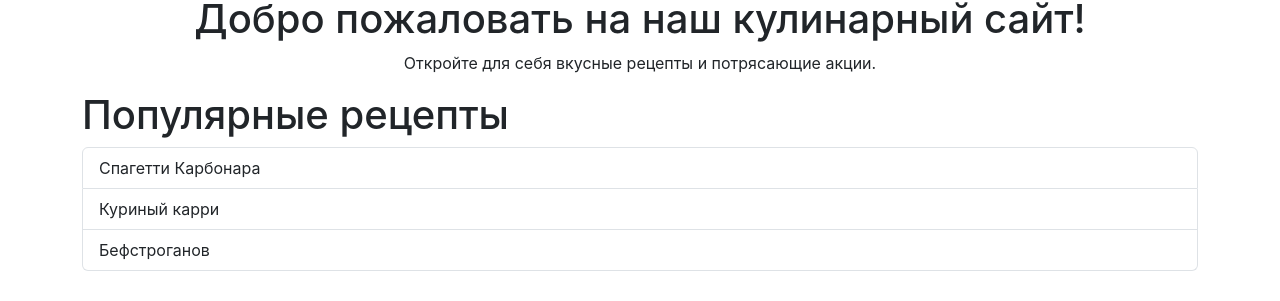
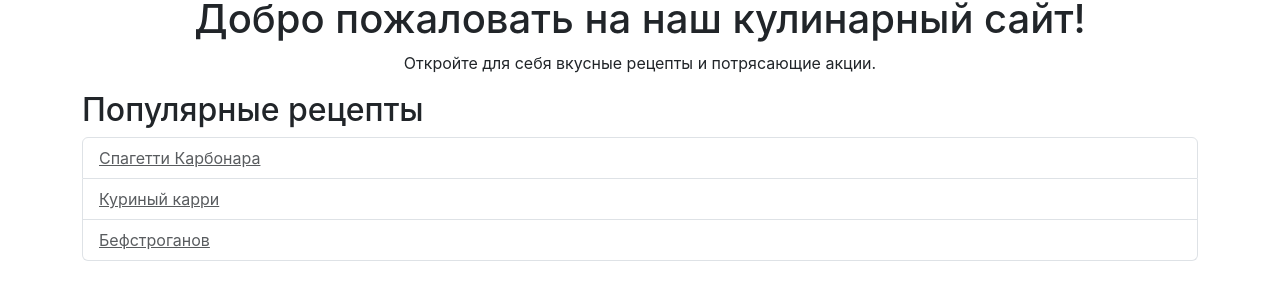
Before and after one commit to Frogpop/Cooking_Platform, a React (Create React App) app: page / in a window 1280 px wide. Shown: the part 109-410 px from the top of the page. Built offline with nearby package versions, Linux system fonts and the light colour scheme.

Commit message:
Какой-то заметил файл GroupList, который по итогу модернезировал и использовал у себя где-то в коде, вообще не помню где, по usages можно будет глянуть

```diff
--- a/src/Components/GroupList.js
+++ b/src/Components/GroupList.js
@@ -1,18 +1,23 @@
+// GroupList.js
+import React from "react";
+
 function GroupList({ inputitems, iheader }) {
-    let items = inputitems;
-    let header = iheader;
-
     return (
         <>
-            <h1>{header}</h1>
-            {items.length === 0 && <p>Sorry, we have nothing at the moment.</p>}
-            <ul className="list-group">
-                {items.map(item => (
-                    <a href={item.link} className="list-group-item list-group-item-action" key={item.name}>
-                        {item.name}
-                    </a>
-                ))}
-            </ul>
+            <h2>{iheader}</h2>
+            {inputitems.length === 0 ? (
+                <p>Извините, пока нет доступных элементов.</p>
+            ) : (
+                <ul className="list-group">
+                    {inputitems.map((item, index) => (
+                        <li key={index} className="list-group-item">
+                            <a href={item.link} className="list-group-item-action">
+                                {item.name}
+                            </a>
+                        </li>
+                    ))}
+                </ul>
+            )}
         </>
     );
 }
```
